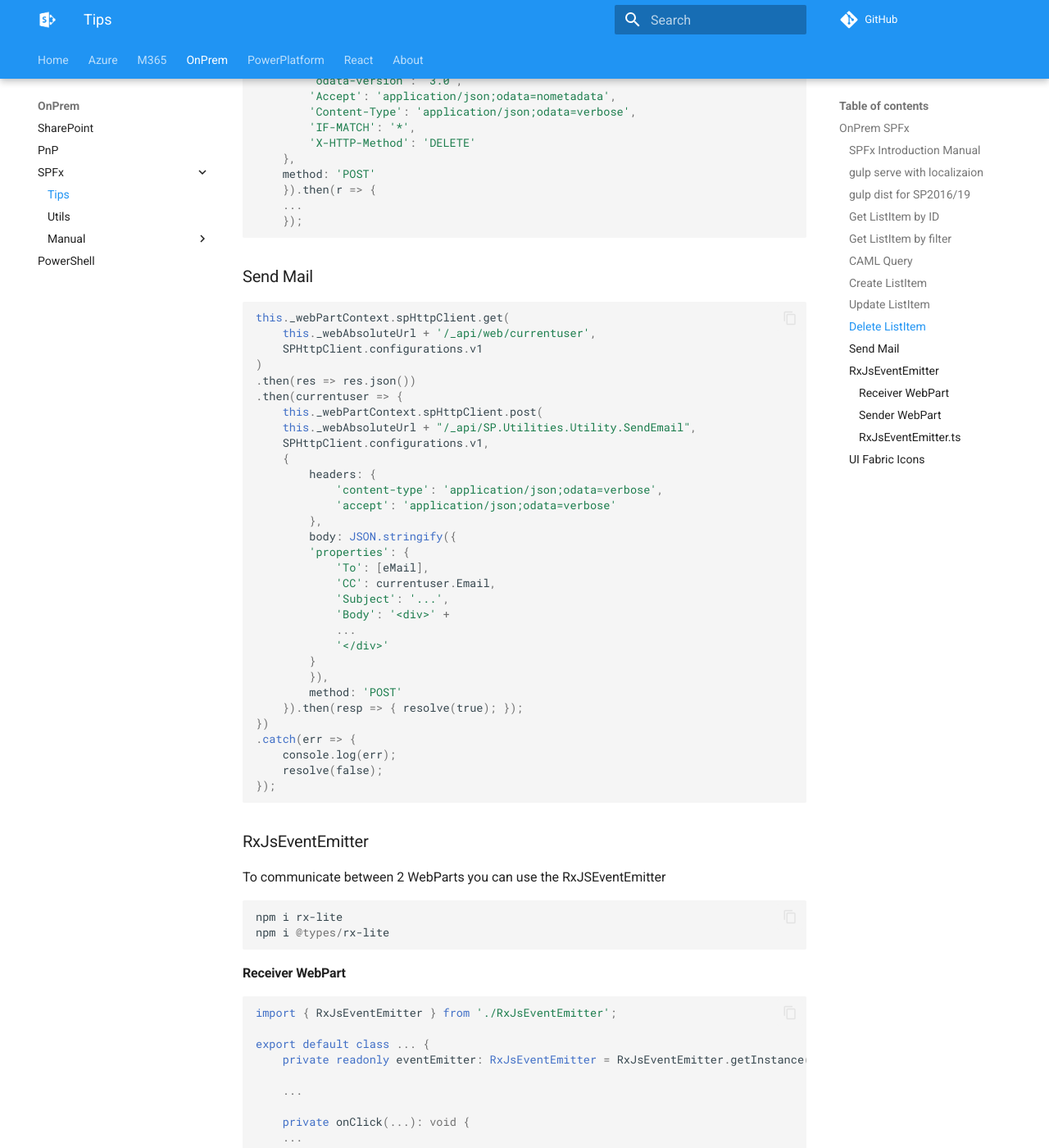
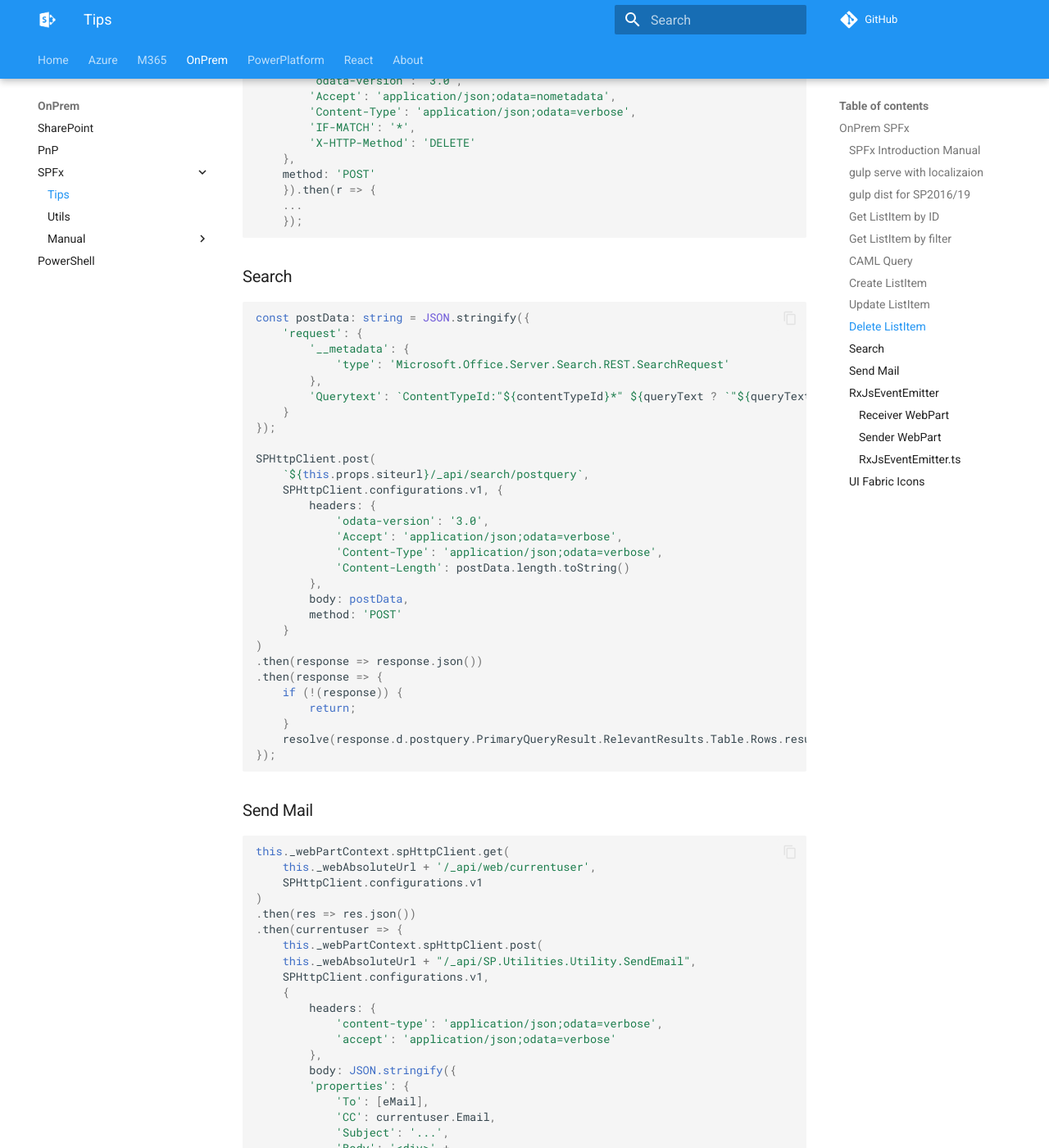
Before and after one commit to Kusi1975/spkb, an MkDocs documentation site: the page built from docs/onPrem/SPFx/index.md, in a window 1280 px wide and 1400 px high, scrolled down 3408 px. Shown: the whole window at 82% size. Built offline with MkDocs 1.6.1 and Material for MkDocs 9.7.7, drawn with Linux system fonts in a browser that asks for light colours; comment, search, counter and statistics services are not loaded.

Commit message:
Add SPHttpClient Requests

````diff
--- a/docs/onPrem/SPFx/index.md
+++ b/docs/onPrem/SPFx/index.md
@@ -179,6 +179,40 @@
     });
 ```
 
+### Search
+
+```typescript
+const postData: string = JSON.stringify({
+    'request': {
+        '__metadata': {
+            'type': 'Microsoft.Office.Server.Search.REST.SearchRequest'
+        },
+        'Querytext': `ContentTypeId:"${contentTypeId}*" ${queryText ? `"${queryText}" ` : ''}`
+    }
+});
+
+SPHttpClient.post(
+    `${this.props.siteurl}/_api/search/postquery`,
+    SPHttpClient.configurations.v1, {
+        headers: {
+            'odata-version': '3.0',
+            'Accept': 'application/json;odata=verbose',
+            'Content-Type': 'application/json;odata=verbose',
+            'Content-Length': postData.length.toString()
+        },
+        body: postData,
+        method: 'POST'
+    }
+)
+.then(response => response.json())
+.then(response => {
+    if (!(response)) {
+        return;
+    }
+    resolve(response.d.postquery.PrimaryQueryResult.RelevantResults.Table.Rows.results);
+});
+```
+
 ### Send Mail
 
 ```typescript
````
